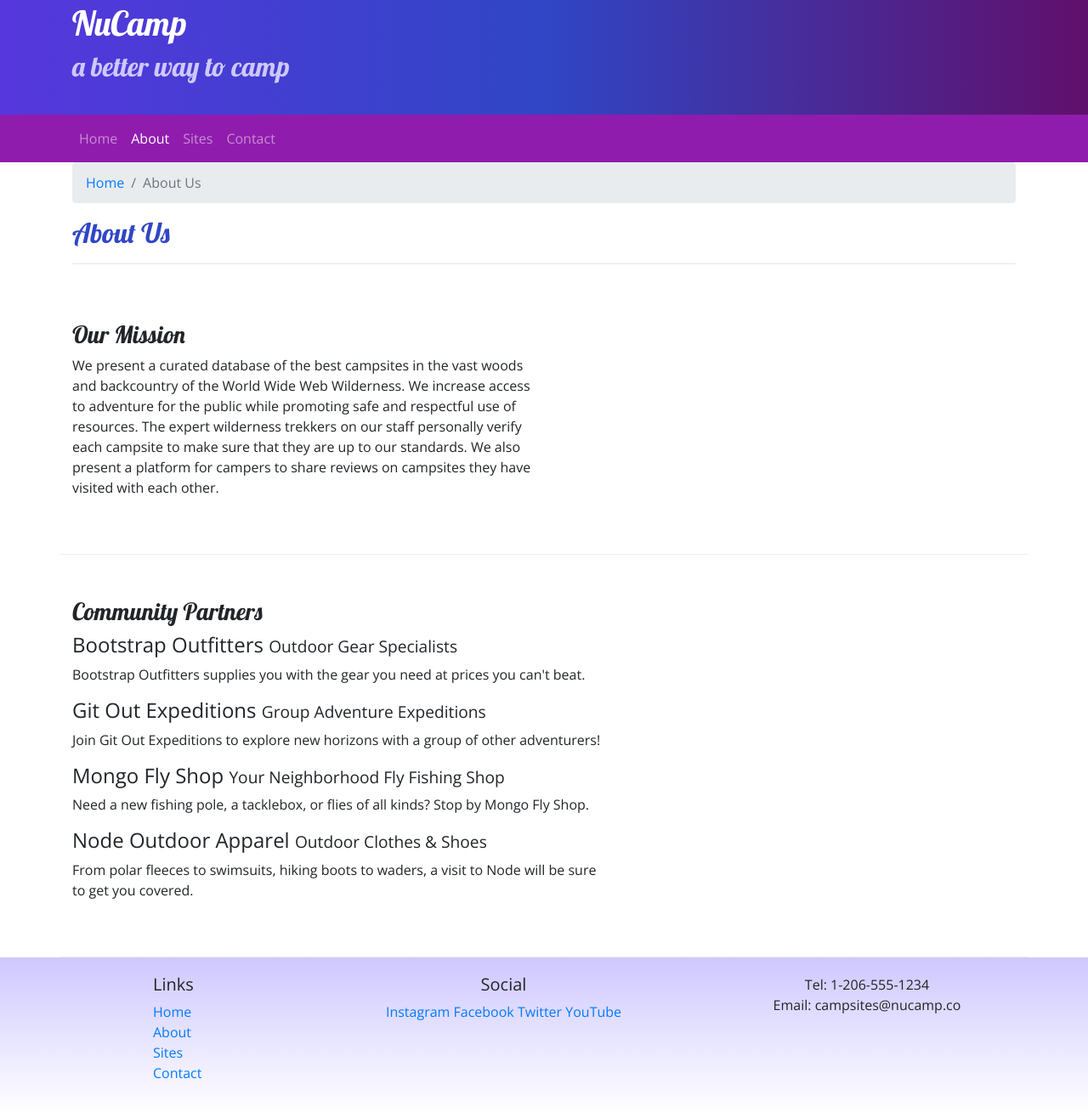
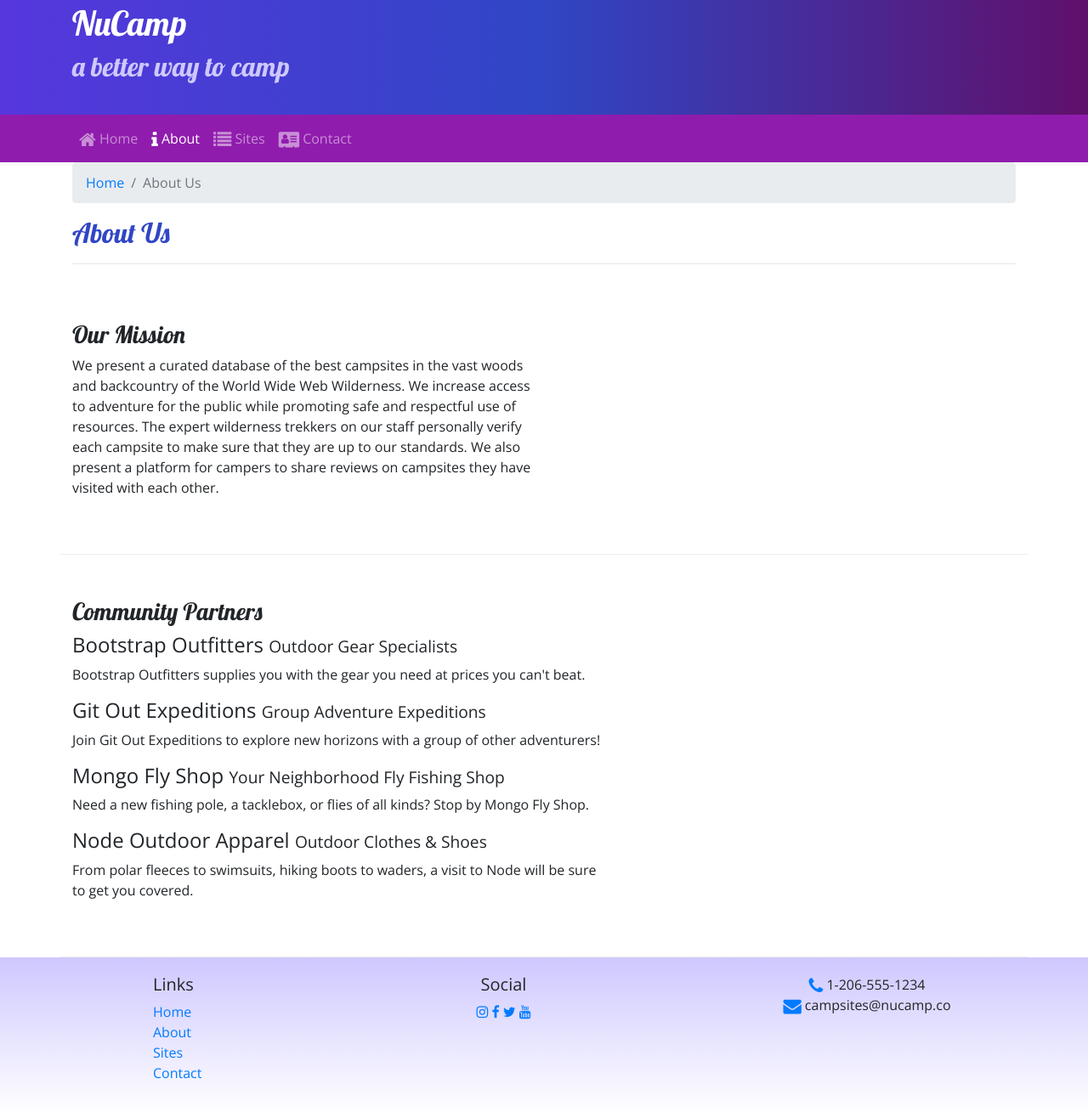
Before and after one commit to thomas065/Nucampsite, a website: page aboutus.html in a window 1280 px wide. Shown: the part 27-1336 px from the top of the page at 85% size. Drawn offline with nearby package versions, Linux system fonts and the light colour scheme.

Commit message:
updated code
added font awesome content to socials and navbar

```diff
--- a/aboutus.html
+++ b/aboutus.html
@@ -9,6 +9,9 @@
     <!-- Additional CSS must be placed after Bootstrap CSS -->
     <link rel="stylesheet" href="https://fonts.googleapis.com/css?family=Lobster|Open+Sans" />
     <link rel="stylesheet" href="css/styles.css" />
+
+    <!-- Additional CSS must be placed after Bootstrap CSS -->
+    <link rel="stylesheet" href="node_modules/font-awesome/css/font-awesome.min.css" />
 
     <title>NuCamp: A Better Way To Camp</title>
 </head>
@@ -32,10 +35,14 @@
                     class="navbar-toggler-icon"></span></button>
             <div class="collapse navbar-collapse" id="nucampNavbar">
                 <ul class="navbar-nav">
-                    <li class="nav-item"><a class="nav-link" href="/index.html">Home</a></li>
-                    <li class="nav-item active"><a class="nav-link" href="#">About</a></li>
-                    <li class="nav-item"><a class="nav-link" href="#">Sites</a></li>
-                    <li class="nav-item"><a class="nav-link" href="#">Contact</a></li>
+                    <li class="nav-item"><a class="nav-link" href="/index.html"><i class="fa fa-home fa-lg"></i> Home</a>
+                    </li>
+                    <li class="nav-item active"><a class="nav-link" href="#"><i
+                                class="fa fa-info fa-lg"></i>
+                            About</a></li>
+                    <li class="nav-item"><a class="nav-link" href="#"><i class="fa fa-list fa-lg"></i> Sites</a></li>
+                    <li class="nav-item"><a class="nav-link" href="#"><i class="fa fa-address-card fa-lg"></i>
+                            Contact</a></li>
                 </ul>
             </div>
         </div>
@@ -46,7 +53,7 @@
             <div class="col">
                 <ol class="breadcrumb ">
                     <li class="breadcrumb-item"><a href="/index.html">Home</a></li>
-                    <li class="breadcrumb-item active">About Us<a href="#"></a></li>
+                    <li class="breadcrumb-item active">About Us<a href="/aboutus.html"></a></li>
                 </ol>
                 <h2>About Us</h2>
                 <hr />
@@ -97,14 +104,14 @@
                 </div>
                 <div class="col-6 col-sm-5 text-center">
                     <h5>Social</h5>
-                    <a href="http://instagram.com/">Instagram</a>
-                    <a href="http://facebook.com/">Facebook</a>
-                    <a href="http://twitter.com/">Twitter</a>
-                    <a href="http://youtube.com/">YouTube</a>
+                    <a href="http://instagram.com/"><i class="fa fa-instagram"></i></a>
+                    <a href="http://facebook.com/"><i class="fa fa-facebook"></i></a>
+                    <a href="http://twitter.com/"><i class="fa fa-twitter"></i></a>
+                    <a href="http://youtube.com/"><i class="fa fa-youtube"></i></a>
                 </div>
                 <div class="col-sm-4 text-center">
-                    Tel: 1-206-555-1234<br />
-                    Email: campsites@nucamp.co
+                    <i class="fa fa-phone fa-lg text-primary"></i> 1-206-555-1234<br />
+                    <i class="fa fa-envelope fa-lg text-primary"></i> campsites@nucamp.co
                 </div>
             </div>
         </div>
--- a/package.json
+++ b/package.json
@@ -23,6 +23,7 @@
   },
   "dependencies": {
     "bootstrap": "^4.5.2",
+    "font-awesome": "^4.7.0",
     "jquery": "^3.5.1",
     "popper.js": "^1.16.1"
   }
```
Also changed, not shown: index.html (+14 -10 lines), 1 other file.
